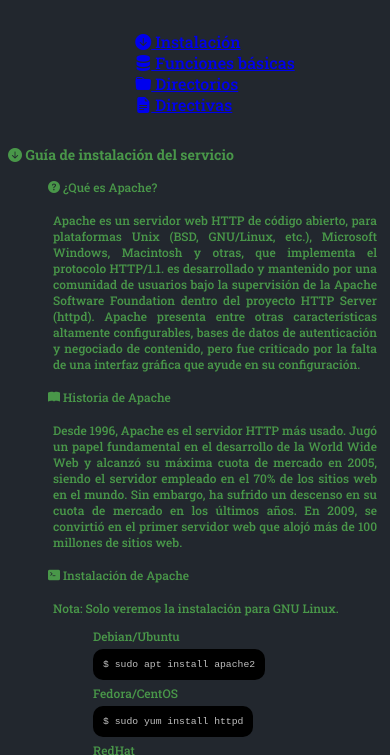
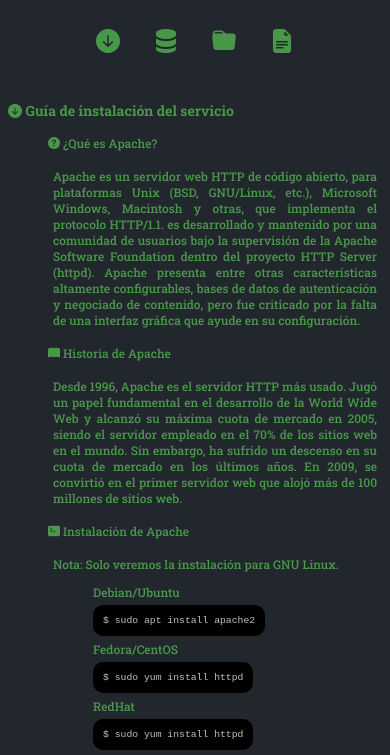
Before and after one commit to mperezpizarro/Apuntes-Apache, a plain HTML site: page index.html in a window 390 px wide. Shown: the part 65-820 px from the top of the page. Drawn offline with nearby package versions, Linux system fonts and the light colour scheme.

Commit message:
Estilo mejorado

```diff
--- a/index.html
+++ b/index.html
@@ -17,10 +17,10 @@
         </header>
         <nav>
             <ul>
-                <li><a href="#instalar"><i class="bi bi-arrow-down-circle-fill"></i> Instalación</a></li>
-                <li><a href="#funciones"><i class="bi bi-server"></i> Funciones básicas</a></li>
-                <li><a href="#directorios"><i class="bi bi-folder-fill"></i> Directorios</a></li>
-                <li><a href="#directivas"><i class="bi bi-file-earmark-text-fill"></i> Directivas</a></li>
+                <li><a href="#instalar"><i class="bi bi-arrow-down-circle-fill"></i><span> Instalación</span></a></li>
+                <li><a href="#funciones"><i class="bi bi-server"></i><span> Funciones básicas</span></a></li>
+                <li><a href="#directorios"><i class="bi bi-folder-fill"></i><span> Directorios</span></a></li>
+                <li><a href="#directivas"><i class="bi bi-file-earmark-text-fill"></i><span> Directivas</span></a></li>
             </ul>
         </nav>
         <main>
--- a/style.css
+++ b/style.css
@@ -8,6 +8,32 @@
     background-color: rgb(34, 39, 46);
     color: rgb(73, 151, 73);
     font-family: 'Roboto Slab', serif;
+}
+nav{
+    width: 100%;
+    position: sticky;
+    position: -webkit-sticky;
+    top: 0;
+    display: flex;
+    justify-content: center;
+    margin-bottom: 20px;
+    background-color: rgb(34, 39, 46);
+}
+nav ul{
+    padding: 20px 0;
+    margin: 0;
+}
+nav ul li{
+    display: inline-block;
+    margin: 0 8px;
+}
+nav ul li a{
+    text-decoration: none;
+    color: rgb(73, 151, 73);
+    transition: 0.2s;
+}
+nav ul li a:hover{
+    color: limegreen;
 }
 main{
     font-size: 1em;
@@ -26,6 +52,19 @@
     }
 }
 @media (max-width: 600px){
+    nav ul{
+        padding: 10px 0;
+        margin: 0;
+    }
+    nav ul li{
+        margin: 0 15px;
+    }
+    nav ul li a{
+        font-size: 1.5em;
+    }
+    nav span{
+        display: none;
+    }
     main{
         font-size: 0.9em;
     }
```
